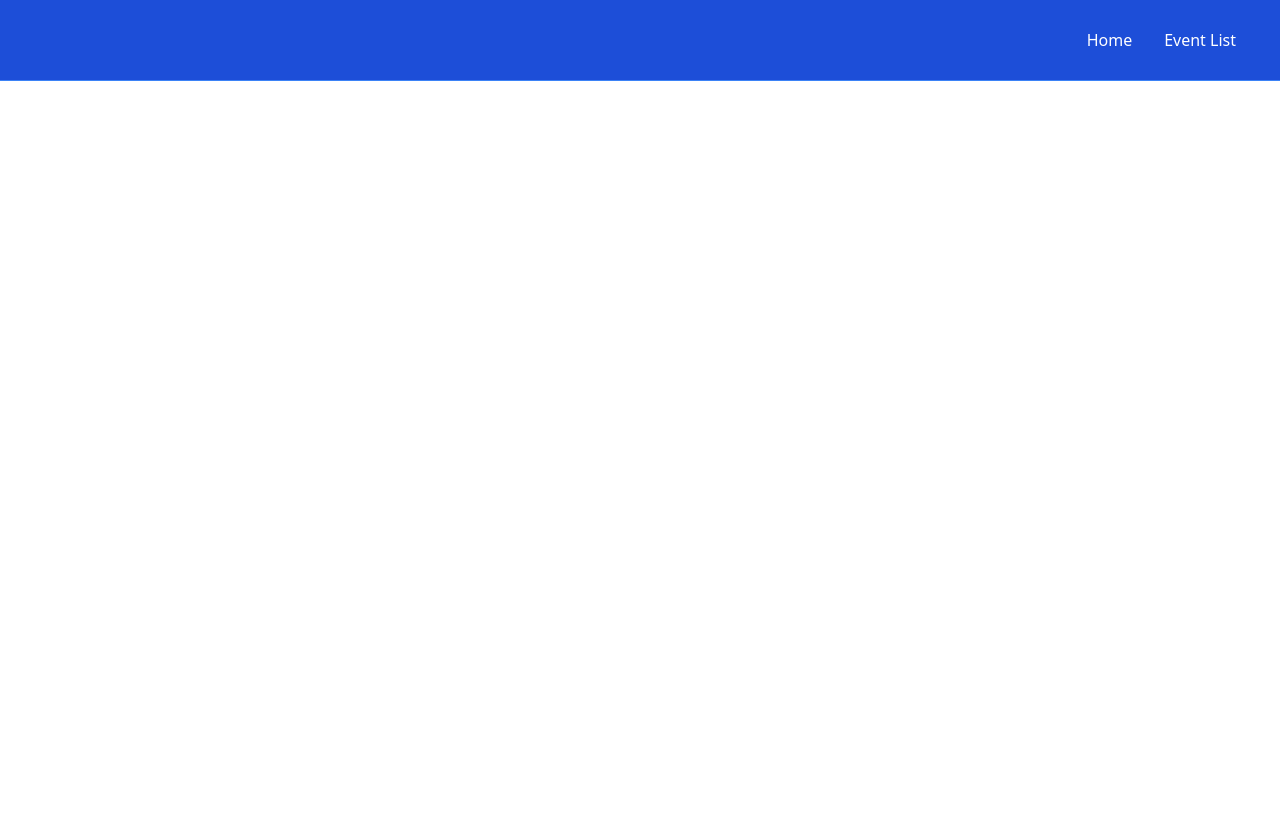
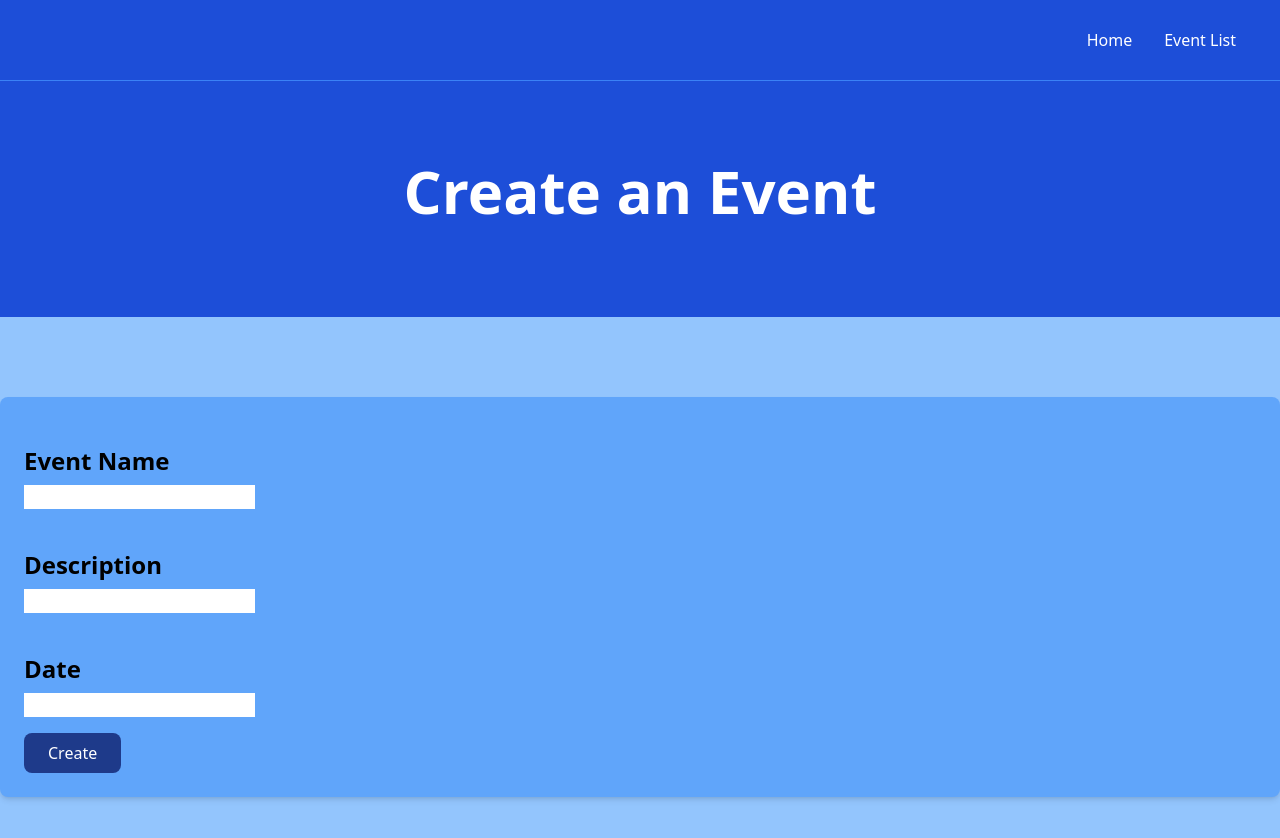
Before and after one commit to emilebilodeau/event-manager, a Vue app in the folder frontend/: page /create in a window 1280 px wide. Shown: the top 838 px of the page. Before the commit the page ends 800 px from the top, so only its background shows below. Built offline with nearby package versions, Linux system fonts and the light colour scheme.

Commit message:
added basic form

```diff
--- /dev/null
+++ b/frontend/src/components/CreateMain.vue
@@ -0,0 +1,42 @@
+<script setup lang="ts">
+import { ref } from "vue";
+import type { Ref } from "vue";
+
+interface InputData {
+  [key: string]: string | number;
+}
+
+const eventQuestions: Ref<string[]> = ref([
+  "Event Name",
+  "Description",
+  "Date",
+]);
+
+const data: Ref<InputData> = ref({});
+
+const submitData = () => {
+  alert("Event Created!");
+};
+</script>
+
+<template>
+  <section class="bg-blue-300 py-20 min-h-svh">
+    <div class="container-xl lg:container lg:max-w-7xl m-auto">
+      <form
+        @submit.prevent="submitData"
+        class="p-6 rounded-lg shadow-md bg-blue-400"
+      >
+        <div v-for="question in eventQuestions" :key="question" class="py-4">
+          <h1 class="text-2xl font-extrabold py-2">{{ question }}</h1>
+          <input type="text" />
+        </div>
+        <button
+          type="submit"
+          class="px-6 py-2 rounded-lg text-white bg-blue-900"
+        >
+          Create
+        </button>
+      </form>
+    </div>
+  </section>
+</template>
--- a/frontend/src/views/CreateEventView.vue
+++ b/frontend/src/views/CreateEventView.vue
@@ -1,3 +1,9 @@
-<script setup lang="ts"></script>
+<script setup lang="ts">
+import Banner from "@/components/Banner.vue";
+import CreateMain from "@/components/CreateMain.vue";
+</script>
 
-<template></template>
+<template>
+  <Banner title="Create an Event" subtitle="" />
+  <CreateMain />
+</template>
```
